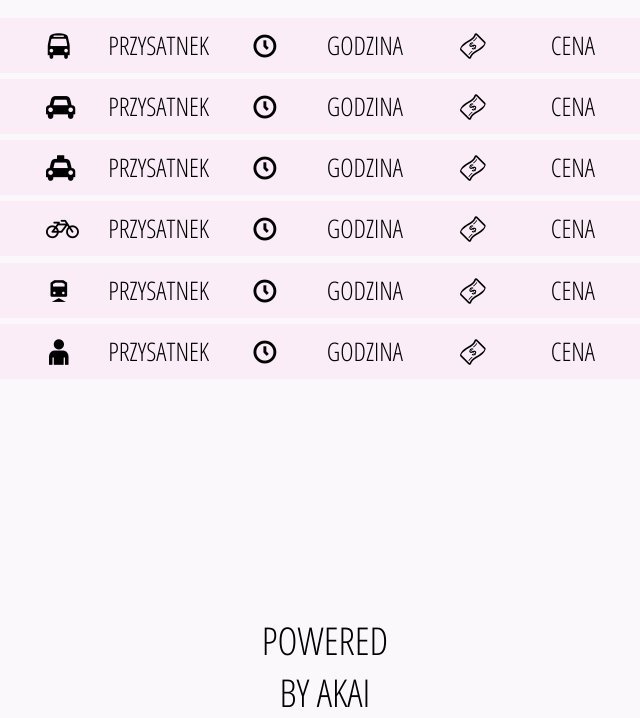
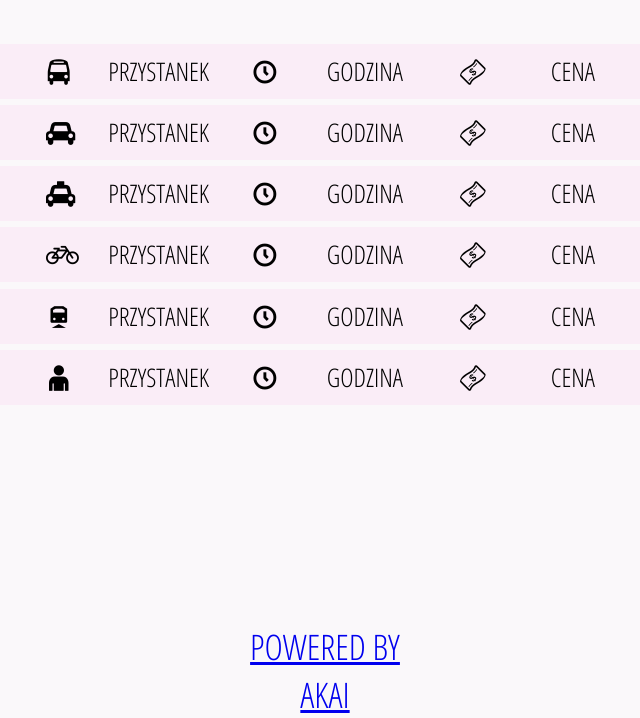
Before and after one commit to akai-org/jaki-srodek-transportu, a website built with Parcel: page src/showing.html in a window 1280 px wide. Shown: the part 82-800 px from the top of the page, without its empty margins (315-955 px from the left). Built offline with nearby package versions, Linux system fonts and the light colour scheme.

Commit message:
Made styless look more clearly

```diff
--- a/src/showing.html
+++ b/src/showing.html
@@ -38,7 +38,7 @@
       <div class="contentshowing__transport">
         <div class="contentshowing__transport__item">
           <div class="contentshowing__transport__one"><i class="icon-bus"></i></div>
-          <div class="contentshowing__transport__two">PRZYSATNEK</div>
+          <div class="contentshowing__transport__two">PRZYSTANEK</div>
         </div>
         <div class="contentshowing__transport__item">
           <div class="contentshowing__transport__three"><i class="icon-clock"></i></div>
@@ -52,7 +52,7 @@
       <div class="contentshowing__transport">
         <div class="contentshowing__transport__item">
           <div class="contentshowing__transport__one"><i class="icon-cab"></i></div>
-          <div class="contentshowing__transport__two">PRZYSATNEK</div>
+          <div class="contentshowing__transport__two">PRZYSTANEK</div>
         </div>
         <div class="contentshowing__transport__item">
           <div class="contentshowing__transport__three"><i class="icon-clock"></i></div>
@@ -66,7 +66,7 @@
       <div class="contentshowing__transport">
         <div class="contentshowing__transport__item">
           <div class="contentshowing__transport__one"><i class="icon-taxi"></i></div>
-          <div class="contentshowing__transport__two">PRZYSATNEK</div>
+          <div class="contentshowing__transport__two">PRZYSTANEK</div>
         </div>
         <div class="contentshowing__transport__item">
           <div class="contentshowing__transport__three"><i class="icon-clock"></i></div>
@@ -80,7 +80,7 @@
       <div class="contentshowing__transport">
         <div class="contentshowing__transport__item">
           <div class="contentshowing__transport__one"><i class="icon-bicycle"></i></div>
-          <div class="contentshowing__transport__two">PRZYSATNEK</div>
+          <div class="contentshowing__transport__two">PRZYSTANEK</div>
         </div>
         <div class="contentshowing__transport__item">
           <div class="contentshowing__transport__three"><i class="icon-clock"></i></div>
@@ -94,7 +94,7 @@
       <div class="contentshowing__transport">
         <div class="contentshowing__transport__item">
           <div class="contentshowing__transport__one"><i class="icon-aboveground-rail"></i> </div>
-          <div class="contentshowing__transport__two">PRZYSATNEK</div>
+          <div class="contentshowing__transport__two">PRZYSTANEK</div>
         </div>
         <div class="contentshowing__transport__item">
           <div class="contentshowing__transport__three"><i class="icon-clock"></i></div>
@@ -108,7 +108,7 @@
       <div class="contentshowing__transport">
         <div class="contentshowing__transport__item">
           <div class="contentshowing__transport__one"> <i class="icon-adult"></i> </div>
-          <div class="contentshowing__transport__two">PRZYSATNEK</div>
+          <div class="contentshowing__transport__two">PRZYSTANEK</div>
         </div>
         <div class="contentshowing__transport__item">
           <div class="contentshowing__transport__three"><i class="icon-clock"></i></div>
@@ -122,7 +122,8 @@
     </div>
   </div>
 
-  <footer>POWERED BY AKAI</footer>
+  <footer>
+  <a href="index.html">POWERED BY AKAI</a></footer>
   <script src="./scripts/index.js"></script>
 </body>
 
--- a/src/stylesheets/mainsection.scss
+++ b/src/stylesheets/firstpage.scss
@@ -2,7 +2,7 @@
   width: 70%;
   margin-left: auto;
   margin-right: auto;
-  margin-top: 300px;
+  margin-top: 220px;
   display: flex;
   flex-direction: row;
   flex-wrap: wrap;
@@ -11,6 +11,7 @@
   background-color: #b09fc2;
   border-radius: 2.5%;
   flex: 1;
+  padding: 10px 0px;
 }
 input[type=text] {
   display: block;
--- /dev/null
+++ b/src/stylesheets/footer.scss
@@ -0,0 +1,7 @@
+footer {
+  width: 160px;
+  font-size: 2.2rem;
+  text-align: center;
+  align-self: center;
+  margin-top: auto;
+}
--- a/src/stylesheets/head.scss
+++ b/src/stylesheets/header.scss
@@ -10,5 +10,5 @@ header {
   margin-left: -108px;
 }
 .name img{
-  max-width: 256px;
+  max-width: 192px;
 }
--- a/src/stylesheets/showingstyle.scss
+++ b/src/stylesheets/hello.scss
@@ -1,20 +1,5 @@
-body {
-  width: 60%;
-  margin-left: auto;
-  margin-right: auto;
-}
-
-.containercontent {
-  max-height: 80%;
-  margin-top: 100px;
-  display: flex;
-  flex-direction: column;
-  justify-content: center;
-}
-
 .contentshowing {
   flex: 1;
-
   font-size: 1.6rem;
 
   &__transport i {
@@ -30,6 +15,7 @@ body {
     border-radius: 10px;
     margin-bottom: 0.8%;
     flex-wrap: nowrap;
+
 
     @media screen and (max-width: 800px) {
       flex-wrap: wrap;
@@ -49,27 +35,11 @@ body {
   }
 }
 
-footer {
-  width: 100px;
-  font-size: 2rem;
-  text-align: center;
-  position: absolute;
-  bottom: 0px;
-  left: 50%;
-  margin-left: -50px;
-}
-
-
-
 .content {
-  margin: 25px auto;
+  margin: 25px auto 50px auto;
   overflow: hidden;
   max-width: 400px;
   font-family: 'Lato', sans-serif;
-  position: absolute;
-  transform: translate(-50%, -50%);
-  top: 0;
-  left: 50%;
   font-size: 35px;
   line-height: 40px;
   color: black;
@@ -80,7 +50,7 @@ footer {
     max-width: 300px;
     font-weight: 600;
     overflow: hidden;
-    height: 40px;
+    height: 45px;
     padding: 0 40px;
 
     &:before {
@@ -101,7 +71,6 @@ footer {
 
       color: #EFC3E6;
       font-size: 42px;
-      line-height: 40px;
 
       -webkit-animation-name: opacity;
       -webkit-animation-duration: 2s;
--- a/src/stylesheets/main.scss
+++ b/src/stylesheets/main.scss
@@ -1,22 +1,8 @@
-@import './head';
-@import './mainsection';
-@import './showingstyle';
-
-body {
-  font-family: 'Nunito', sans-serif;
-  font-family: 'Open Sans Condensed', sans-serif;
-  background-color: #FAF8FA;
-}
-
-footer {
-  width: 160px;
-  font-size: 2.4rem;
-  text-align: center;
-  position: absolute;
-  bottom: 0px;
-  left: 50%;
-  margin-left: -80px;
-}
+@import './header';
+@import './firstpage';
+@import './secondpage';
+@import './footer';
+@import './hello';
 
 @media screen and (max-width: 600px) {
   .contentshowing {
@@ -42,8 +28,4 @@ footer {
     }
   }
 
-  footer {
-
-  }
-
 }
--- /dev/null
+++ b/src/stylesheets/secondpage.scss
@@ -0,0 +1,17 @@
+body {
+  width: 60%;
+  margin: 0 auto;
+  height: 100vh;
+  font-family: 'Nunito', sans-serif;
+  font-family: 'Open Sans Condensed', sans-serif;
+  background-color: #FAF8FA;
+  display: flex;
+  flex-direction: column;
+}
+
+.containercontent {
+  max-height: 80%;
+  display: flex;
+  flex-direction: column;
+  justify-content: center;
+}
```
